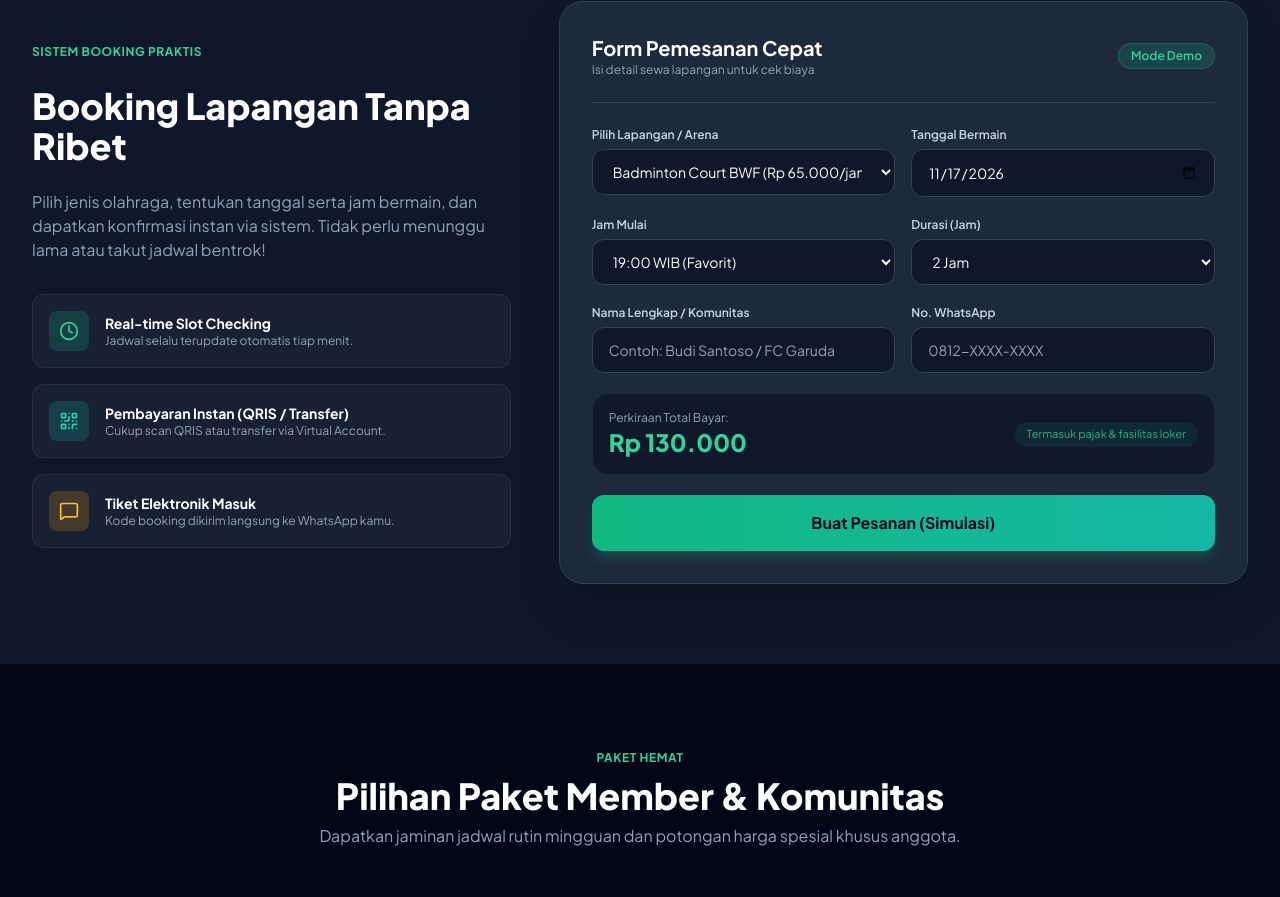
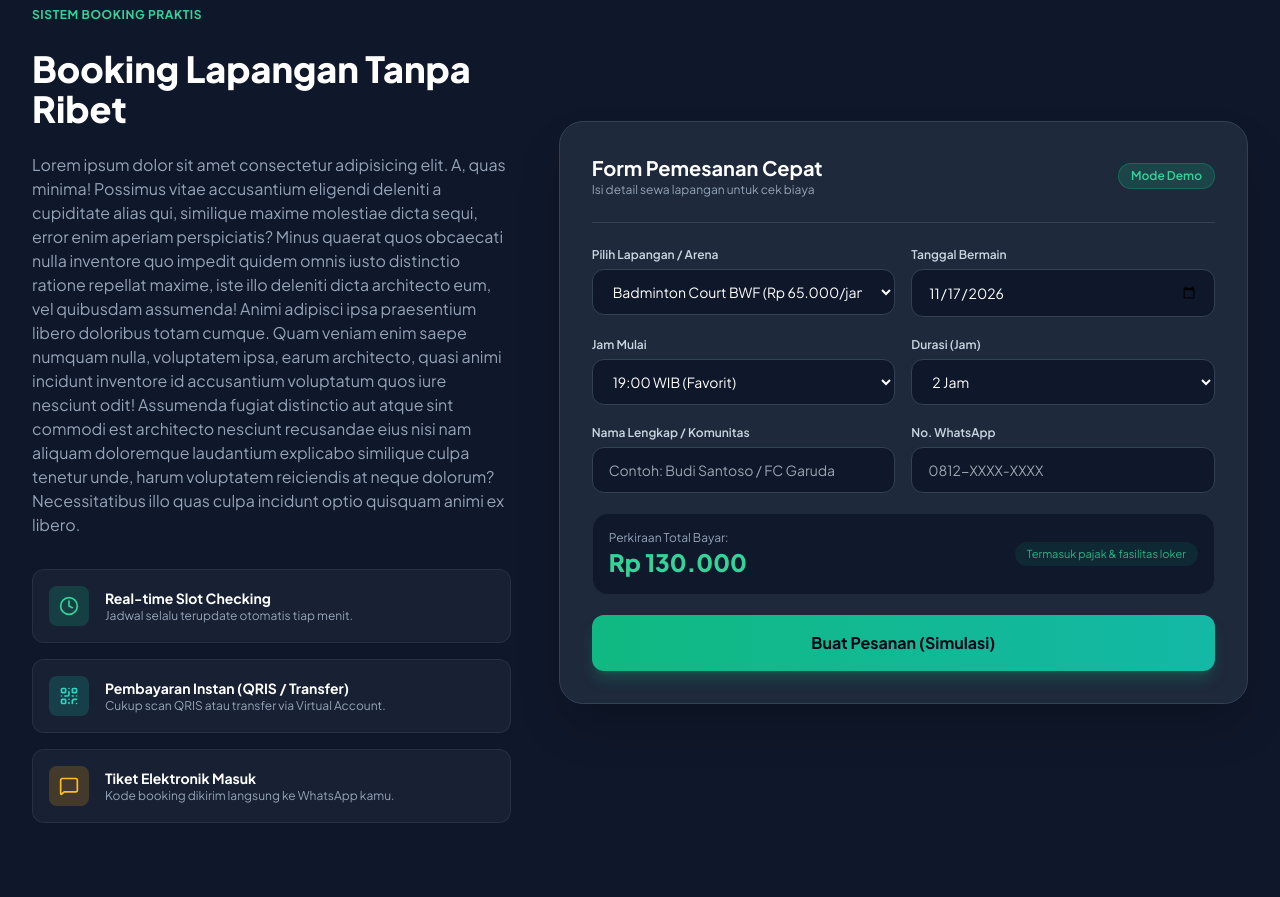
Before and after one commit to ammarayyasy/sport-center-idn, a plain HTML site: page index.html in a window 1280 px wide. Shown: the part 2712-3609 px from the top of the page. Drawn offline with nearby package versions, Linux system fonts and the light colour scheme.

Commit message:
edit ammar

```diff
--- a/index.html
+++ b/index.html
@@ -482,7 +482,7 @@
                     <span class="text-xs font-bold uppercase tracking-wider text-emerald-400">Sistem Booking Praktis</span>
                     <h2 class="text-3xl sm:text-4xl font-extrabold text-white">Booking Lapangan Tanpa Ribet</h2>
                     <p class="text-slate-400 leading-relaxed text-sm sm:text-base">
-                        Pilih jenis olahraga, tentukan tanggal serta jam bermain, dan dapatkan konfirmasi instan via sistem. Tidak perlu menunggu lama atau takut jadwal bentrok!
+                        Lorem ipsum dolor sit amet consectetur adipisicing elit. A, quas minima! Possimus vitae accusantium eligendi deleniti a cupiditate alias qui, similique maxime molestiae dicta sequi, error enim aperiam perspiciatis? Minus quaerat quos obcaecati nulla inventore quo impedit quidem omnis iusto distinctio ratione repellat maxime, iste illo deleniti dicta architecto eum, vel quibusdam assumenda! Animi adipisci ipsa praesentium libero doloribus totam cumque. Quam veniam enim saepe numquam nulla, voluptatem ipsa, earum architecto, quasi animi incidunt inventore id accusantium voluptatum quos iure nesciunt odit! Assumenda fugiat distinctio aut atque sint commodi est architecto nesciunt recusandae eius nisi nam aliquam doloremque laudantium explicabo similique culpa tenetur unde, harum voluptatem reiciendis at neque dolorum? Necessitatibus illo quas culpa incidunt optio quisquam animi ex libero.
                     </p>
 
                     <div class="space-y-4 pt-2">
```
